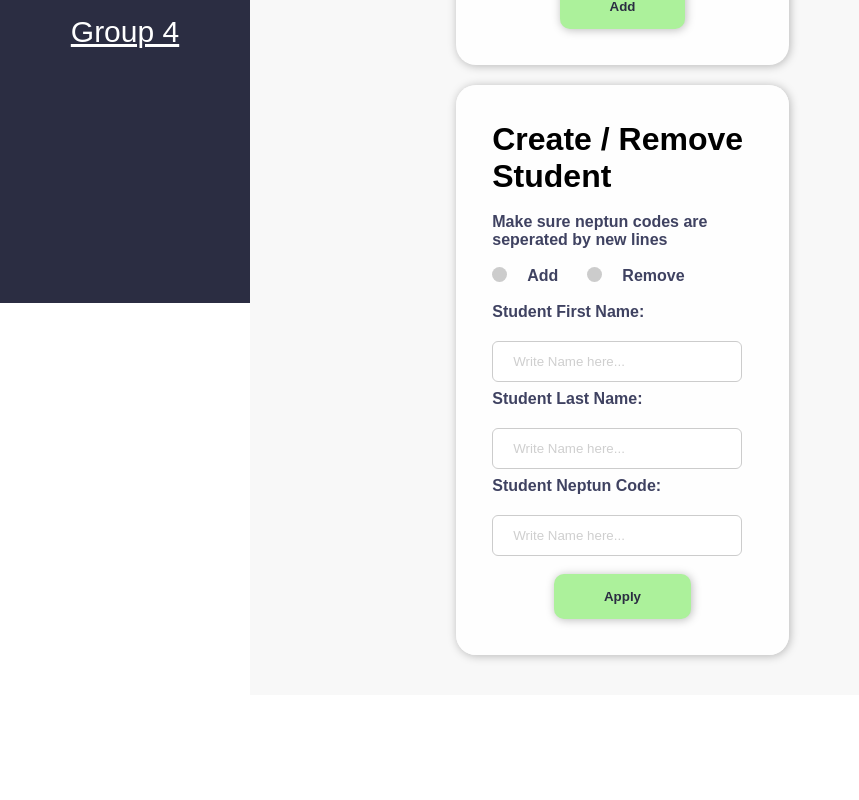
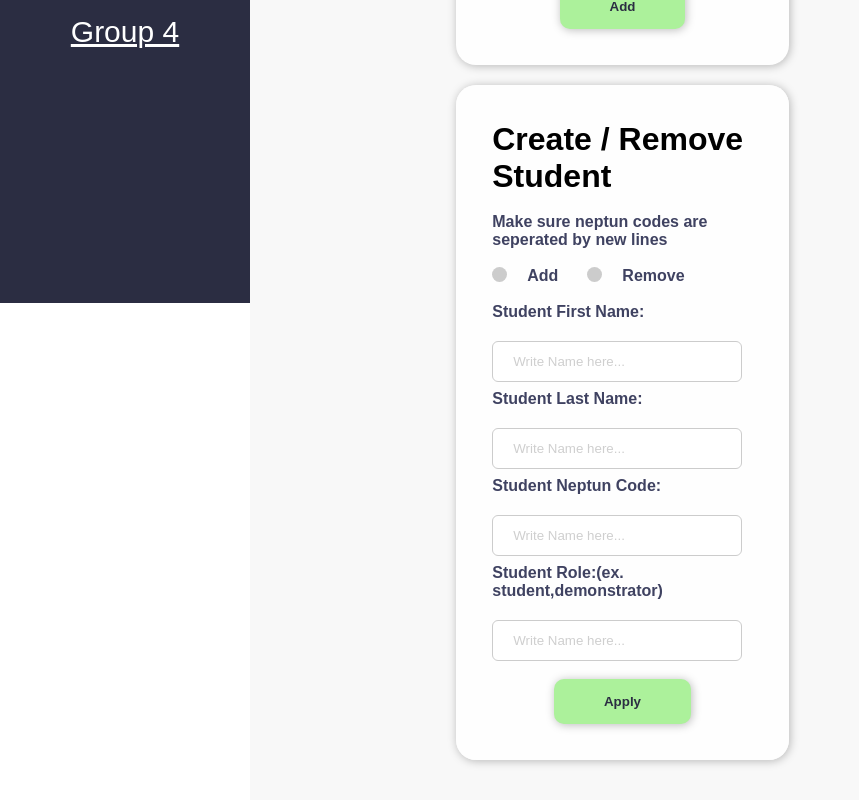
Before and after one commit to ELTE-Clean/Clean-Administration-Platform, a Next.js app in the folder frontend/: page /dashboard in a window 1280 px wide. Shown: the part 497-1297 px from the top of the page, without its empty margins (0-859 px from the left). Before the commit the page ends 1192 px from the top, so only its background shows below. Built offline with nearby package versions, Linux system fonts and the light colour scheme.

Commit message:
Roles can be added by admin now

```diff
--- a/frontend/components/CreateStudentForm.tsx
+++ b/frontend/components/CreateStudentForm.tsx
@@ -7,18 +7,21 @@ const CreateStudentForm = (props: any) => {
   const [studentFirstName, setStudentFirstName] = useState("");
   const [studentLastName, setStudentLastName] = useState("");
   const [studentNeptun, setStudentNeptun] = useState("");
+  const [studentRole, setStudentRole] = useState("");
 
   let createStudentHandler = () => {
+    let studentRoleVar = studentRole.split(",");
     const users = [
             {username: studentNeptun ,
              firstname: studentFirstName,
              lastname: studentLastName,
-             roles: ["student"],
+             roles: studentRoleVar,
              uid: studentNeptun},
          ]
     console.log(studentFirstName);
     console.log(studentLastName);
     console.log(studentNeptun);
+    console.log(studentRoleVar);
     if (studentFirstName.trim() == "" || studentLastName.trim() == "" || studentNeptun.trim() == "") {
       alert("Input cannot be empty!!");
     } else {
@@ -95,6 +98,18 @@ const CreateStudentForm = (props: any) => {
             />
 
 
+      <br />
+            <label>Student Role:(ex. student,demonstrator)</label>
+            <br />
+            <input
+              type="text"
+              placeholder="Write Name here..."
+              name="studentLastName"
+              onChange={(e) => setStudentRole(e.target.value)}
+              required
+            />
+
+
 
             <div className="form-button">
               <button
```
